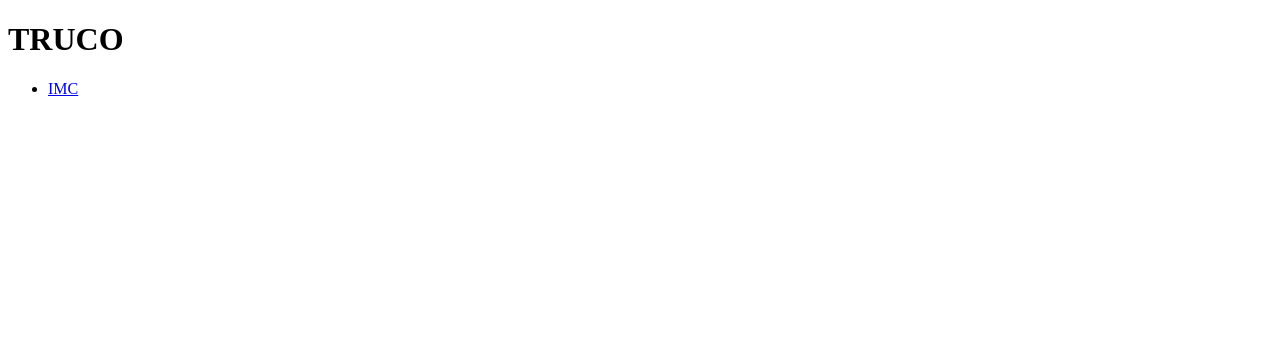
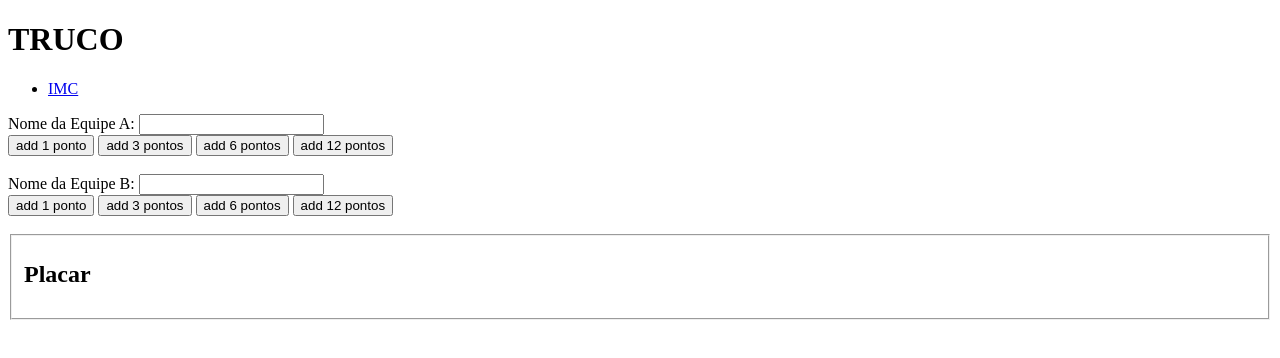
Before and after one commit to marisantosteixeira/renatinho-imc-e-truco, a website: page truco.html in a window 1280 px wide. Drawn offline with Linux system fonts and the light colour scheme.

Commit message:
Update truco.html

```diff
--- a/truco.html
+++ b/truco.html
@@ -15,8 +15,39 @@
     <h1>TRUCO</h1>
     <ul>
         <li><a href="index.html">IMC</a></li>
+      </ul>
 
-      </ul>
+
+      <div>
+          <label for="equipeA">Nome da Equipe A: </label>
+          <input type="text" id="equipeA">
+          <br>
+          <button id="equipeAPonto1">add 1 ponto</button>
+          <button id="equipeAPonto3">add 3 pontos </button>
+          <button id="equipeAPonto6">add 6 pontos </button>
+          <button id="equipeAPonto12">add 12 pontos </button>
+          <br>
+          <br>
+      </div>
+
+      <div>
+          <label for="equipeB">Nome da Equipe B: </label>
+          <input type="text" id="equipeB">
+          <br>
+          <button id="equipeBPonto1">add 1 ponto </button>
+          <button id="equipeBPonto3">add 3 pontos </button>
+          <button id="equipeBPonto6">add 6 pontos </button>
+          <button id="equipeBPonto12">add 12 pontos</button>
+      </div>
+
+      <div>
+          <br>
+          <fieldset>
+          <h2>Placar</h2>
+          <p id="placar"></p>
+      </fieldset>
+      </div>
+
 
     <script src="js/truco.js"></script>
     <script src="js/main.js"></script>
```
